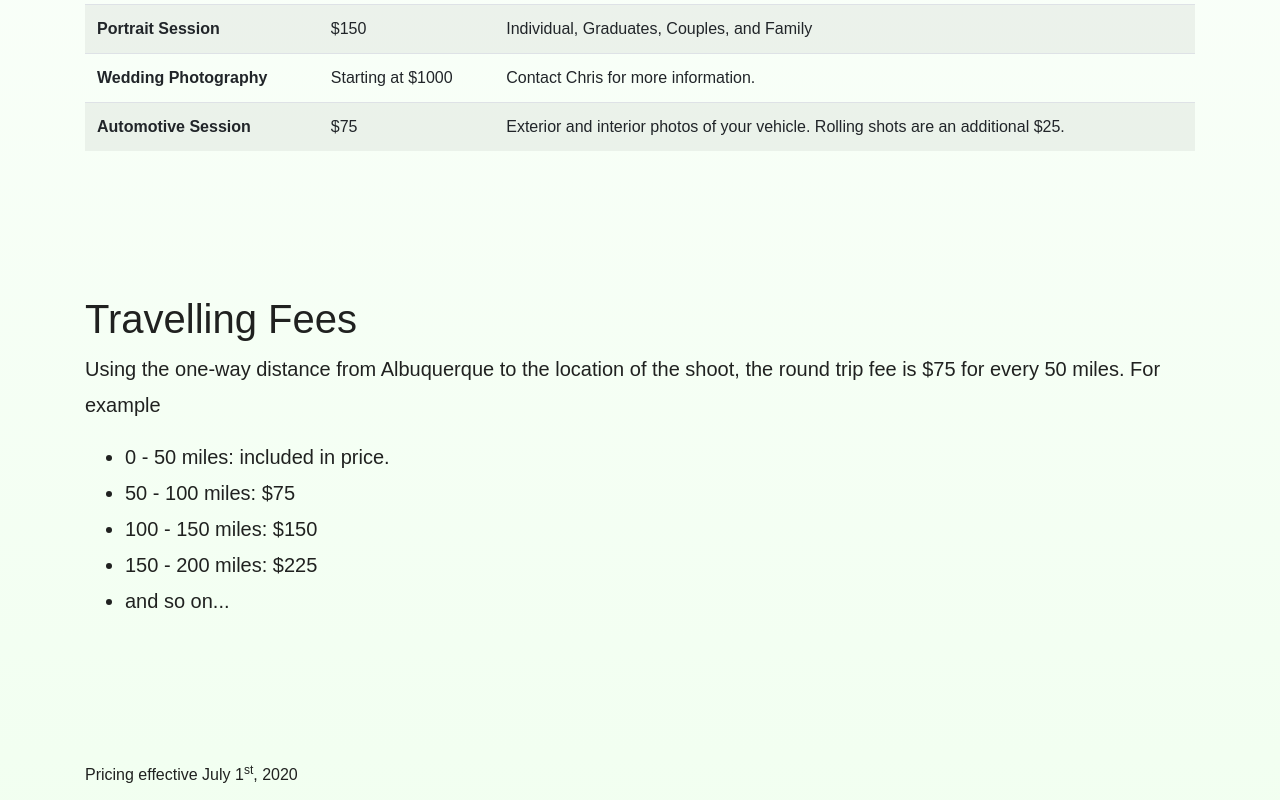
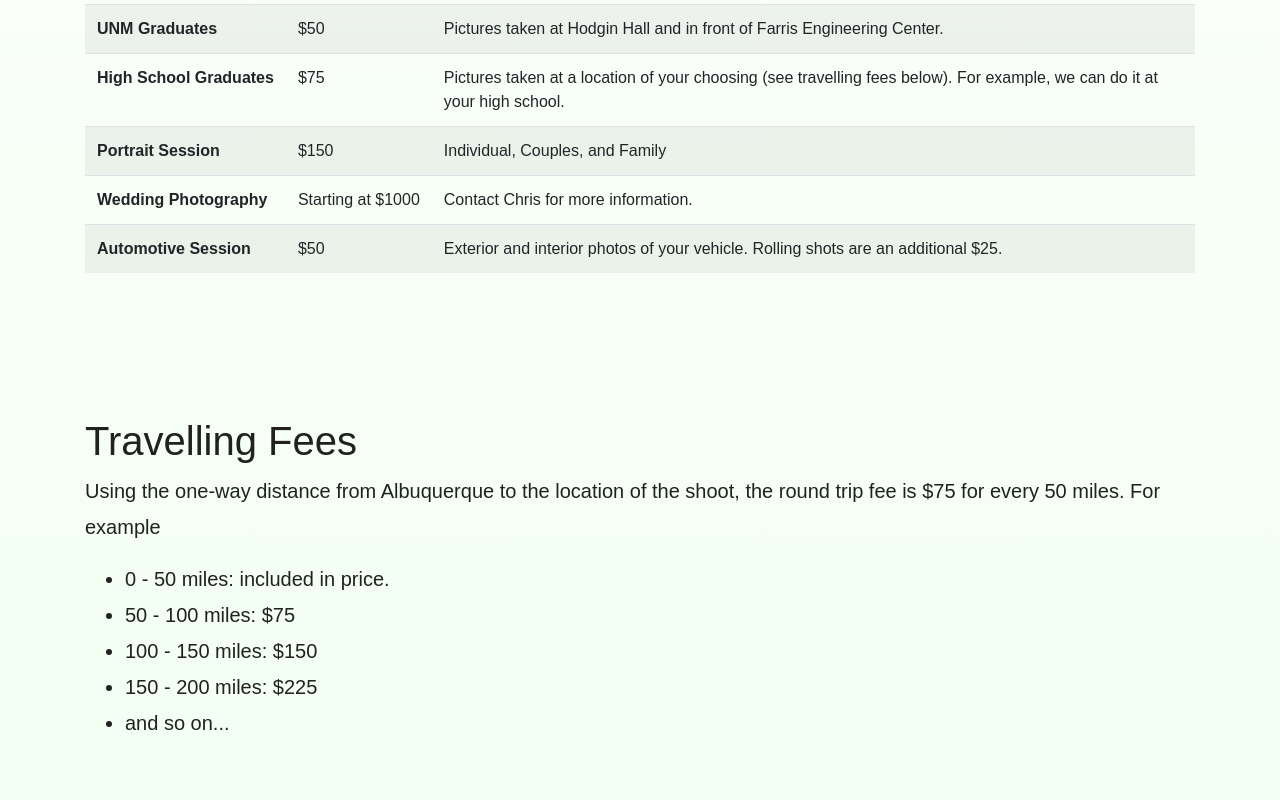
Before and after one commit to csalinas-dev/thischristography, a React (Create React App) app: page /pricing in a window 1280 px wide. Shown: the part 820-1620 px from the top of the page. Built offline with nearby package versions, Linux system fonts and the light colour scheme; no server answers; a web font is replaced by a local one.

Commit message:
content: update pricing

```diff
--- a/src/pages/Pricing/index.tsx
+++ b/src/pages/Pricing/index.tsx
@@ -33,9 +33,19 @@ const Pricing = () => (
       <Table responsive striped>
         <tbody>
           <tr>
+            <td>UNM Graduates</td>
+            <td>$50</td>
+            <td>Pictures taken at Hodgin Hall and in front of Farris Engineering Center.</td>
+          </tr>
+          <tr>
+            <td>High School Graduates</td>
+            <td>$75</td>
+            <td>Pictures taken at a location of your choosing (see travelling fees below). For example, we can do it at your high school.</td>
+          </tr>
+          <tr>
             <td>Portrait Session</td>
             <td>$150</td>
-            <td>Individual, Graduates, Couples, and Family</td>
+            <td>Individual, Couples, and Family</td>
           </tr>
           <tr>
             <td>Wedding Photography</td>
@@ -44,7 +54,7 @@ const Pricing = () => (
           </tr>
           <tr>
             <td>Automotive Session</td>
-            <td>$75</td>
+            <td>$50</td>
             <td>Exterior and interior photos of your vehicle. Rolling shots are an additional $25.</td>
           </tr>
         </tbody>
@@ -65,7 +75,7 @@ const Pricing = () => (
       </ul>
     </Container>
     <Container>
-      <label className="mb-5">Pricing effective July 1<sup>st</sup>, 2020</label>
+      <label className="mb-5">Pricing effective November 21<sup>st</sup>, 2020</label>
     </Container>
   </Layout>
 );
```
